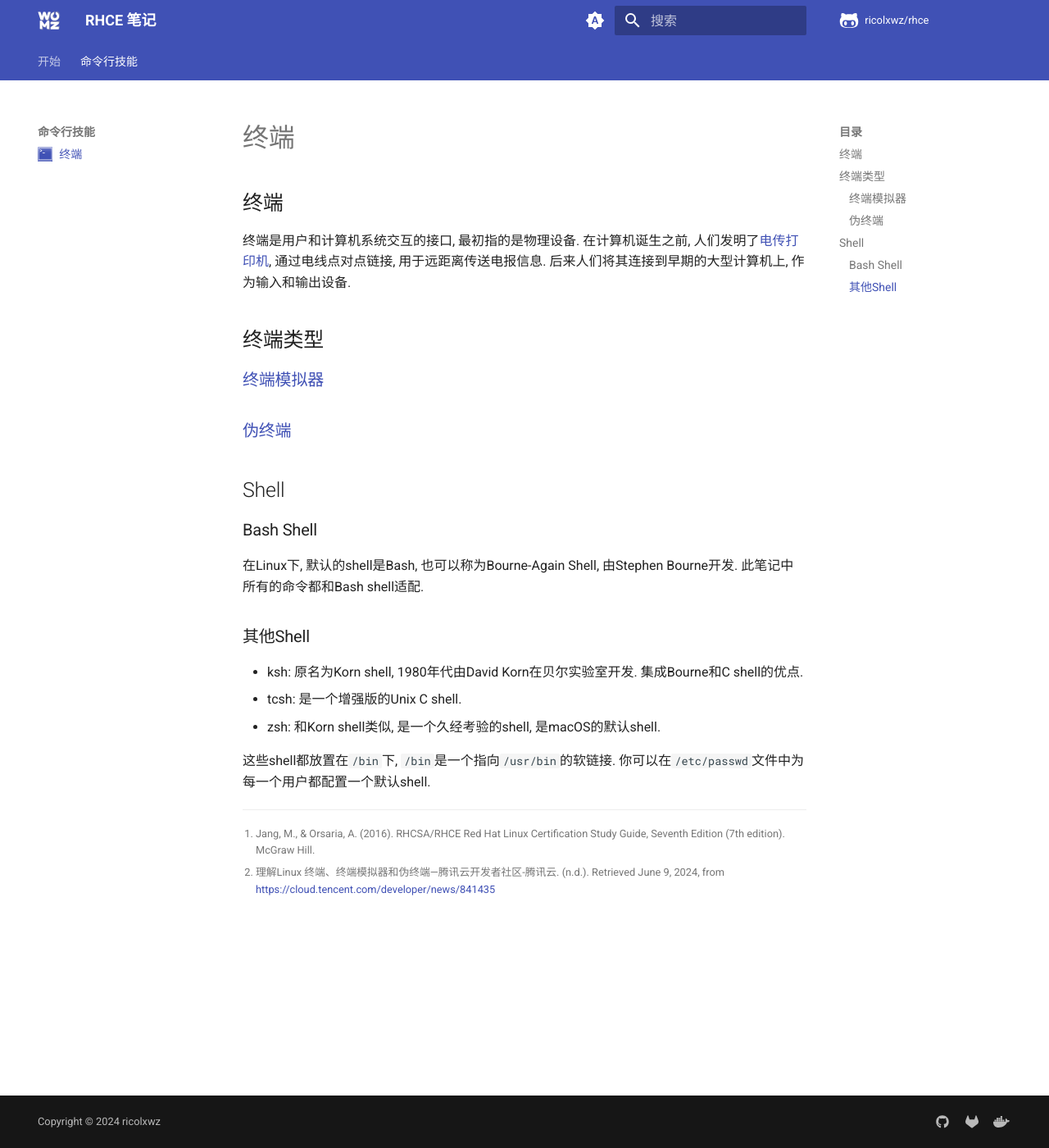
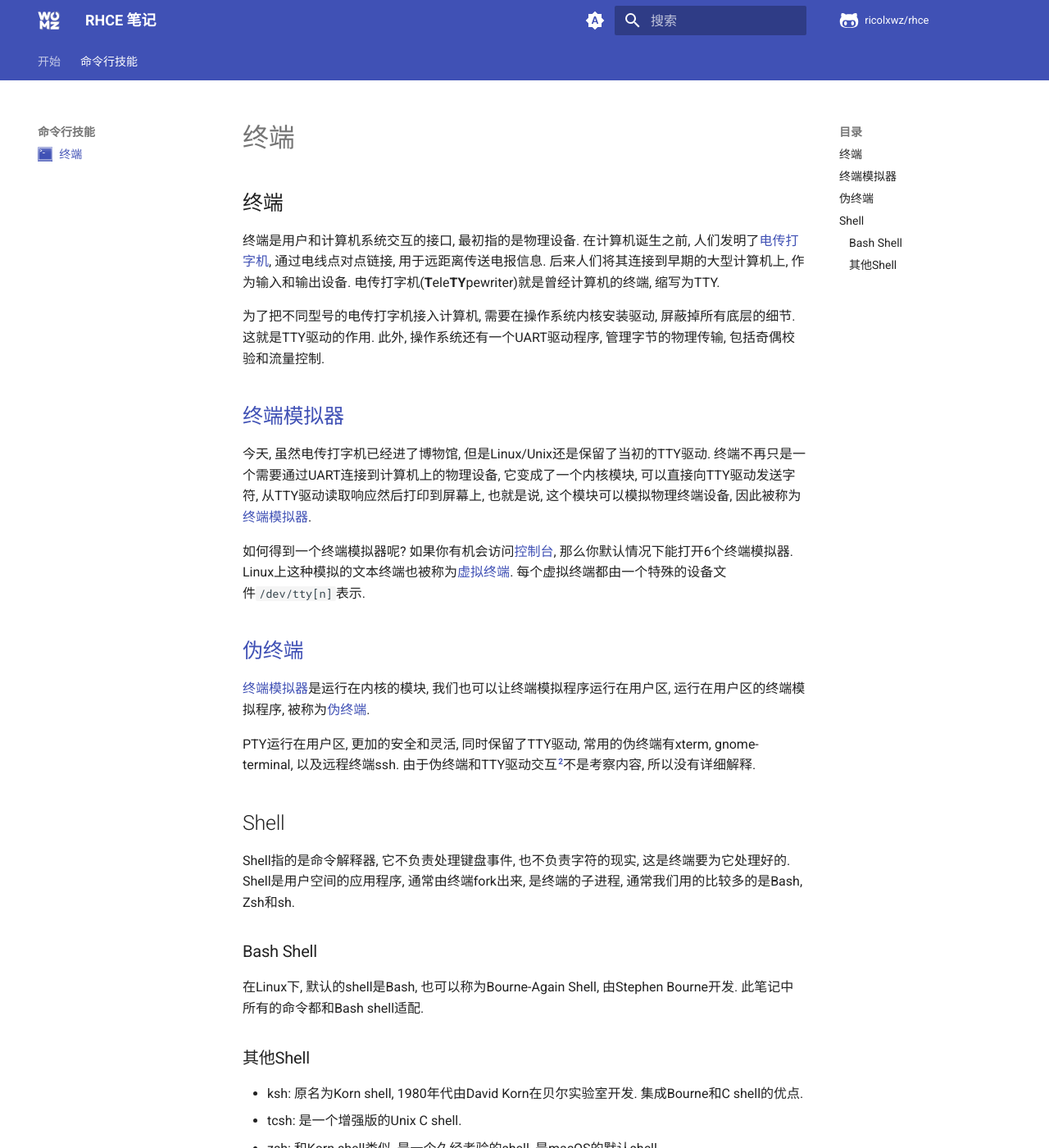
Before and after one commit to ricolxwz/rhce, an MkDocs documentation site: the page built from docs/命令行技能/终端.md, in a window 1280 px wide and 1400 px high. Shown: the whole window at 82% size. Built offline with MkDocs 1.6.1 and Material for MkDocs 9.7.7, drawn with Linux system fonts in a browser that asks for light colours; nearby versions of some CDN libraries; library files that are not in the unit come from our copies; comment, search, counter and statistics services are not loaded.

Commit message:
chore: Update terminal information and add table of contents with permalinks to documentation

```diff
--- a/docs/命令行技能/终端.md
+++ b/docs/命令行技能/终端.md
@@ -5,15 +5,25 @@ icon: simple/gnometerminal
 
 ## 终端
 
-终端是用户和计算机系统交互的接口, 最初指的是物理设备. 在计算机诞生之前, 人们发明了[电传打印机](https://zh.wikipedia.org/wiki/%E9%9B%BB%E5%82%B3%E6%89%93%E5%AD%97%E6%A9%9F "Teletypewriter"), 通过电线点对点链接, 用于远距离传送电报信息. 后来人们将其连接到早期的大型计算机上, 作为输入和输出设备.
+终端是用户和计算机系统交互的接口, 最初指的是物理设备. 在计算机诞生之前, 人们发明了[电传打字机](https://zh.wikipedia.org/wiki/%E9%9B%BB%E5%82%B3%E6%89%93%E5%AD%97%E6%A9%9F), 通过电线点对点链接, 用于远距离传送电报信息. 后来人们将其连接到早期的大型计算机上, 作为输入和输出设备. 电传打字机(**T**ele**TY**pewriter)就是曾经计算机的终端, 缩写为TTY.
 
-## 终端类型
+为了把不同型号的电传打字机接入计算机, 需要在操作系统内核安装驱动, 屏蔽掉所有底层的细节. 这就是TTY驱动的作用. 此外, 操作系统还有一个UART驱动程序, 管理字节的物理传输, 包括奇偶校验和流量控制.
 
-### [终端模拟器]("Terminal Emulator")
+## [终端模拟器]("Terminal Emulator")
 
-### [伪终端]("Pseudo Terminal, PTY")
+今天, 虽然电传打字机已经进了博物馆, 但是Linux/Unix还是保留了当初的TTY驱动. 终端不再只是一个需要通过UART连接到计算机上的物理设备, 它变成了一个内核模块, 可以直接向TTY驱动发送字符, 从TTY驱动读取响应然后打印到屏幕上, 也就是说, 这个模块可以模拟物理终端设备, 因此被称为[终端模拟器]("Terminal Emulator").
+
+如何得到一个终端模拟器呢? 如果你有机会访问[控制台]("Console"), 那么你默认情况下能打开6个终端模拟器. Linux上这种模拟的文本终端也被称为[虚拟终端]("Virtual Terminal"). 每个虚拟终端都由一个特殊的设备文件`/dev/tty[n]`表示.
+
+## [伪终端]("Pseudo Terminal, PTY")
+
+[终端模拟器]("Terminal Emulator")是运行在内核的模块, 我们也可以让终端模拟程序运行在用户区, 运行在用户区的终端模拟程序, 被称为[伪终端]("Pseudo Terminal, PTY").
+
+PTY运行在用户区, 更加的安全和灵活, 同时保留了TTY驱动, 常用的伪终端有xterm, gnome-terminal, 以及远程终端ssh. 由于伪终端和TTY驱动交互[^2]不是考察内容, 所以没有详细解释.
 
 ## Shell
+
+Shell指的是命令解释器, 它不负责处理键盘事件, 也不负责字符的现实, 这是终端要为它处理好的. Shell是用户空间的应用程序, 通常由终端fork出来, 是终端的子进程, 通常我们用的比较多的是Bash, Zsh和sh.
 
 ### Bash Shell
 
--- a/mkdocs.yml
+++ b/mkdocs.yml
@@ -97,8 +97,8 @@ markdown_extensions:
   - footnotes
   - def_list
   - tables
-  - toc:
-      permalink: true
+  # - toc:
+  #     permalink: true
   - pymdownx.arithmatex:
       generic: true
   - pymdownx.highlight:
@@ -117,6 +117,7 @@ markdown_extensions:
           format: !!python/name:pymdownx.superfences.fence_code_format
 plugins:
   - search
+  - open-in-new-tab
 nav:
   - 开始:
     - index.md
--- a/requirements.txt
+++ b/requirements.txt
@@ -1 +1,2 @@
 mkdocs-material
+mkdocs-open-in-new-tab
```
